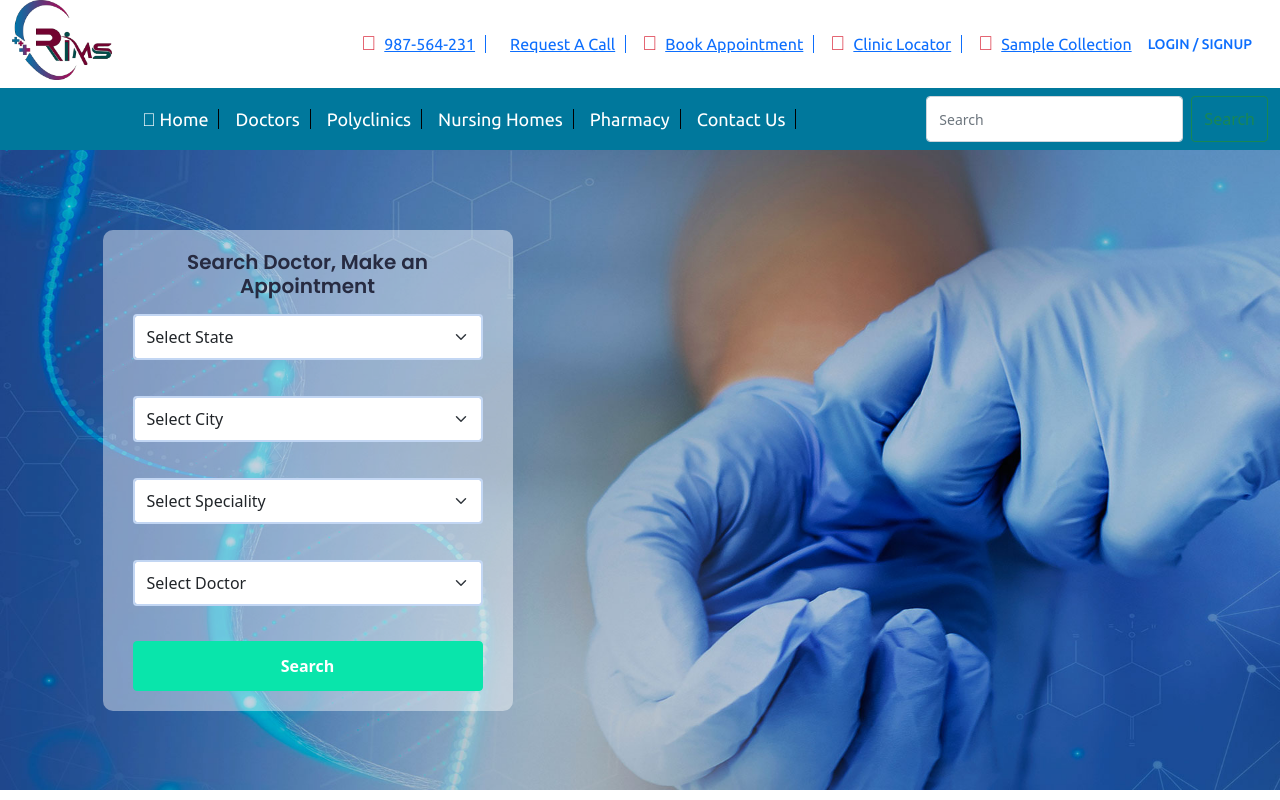
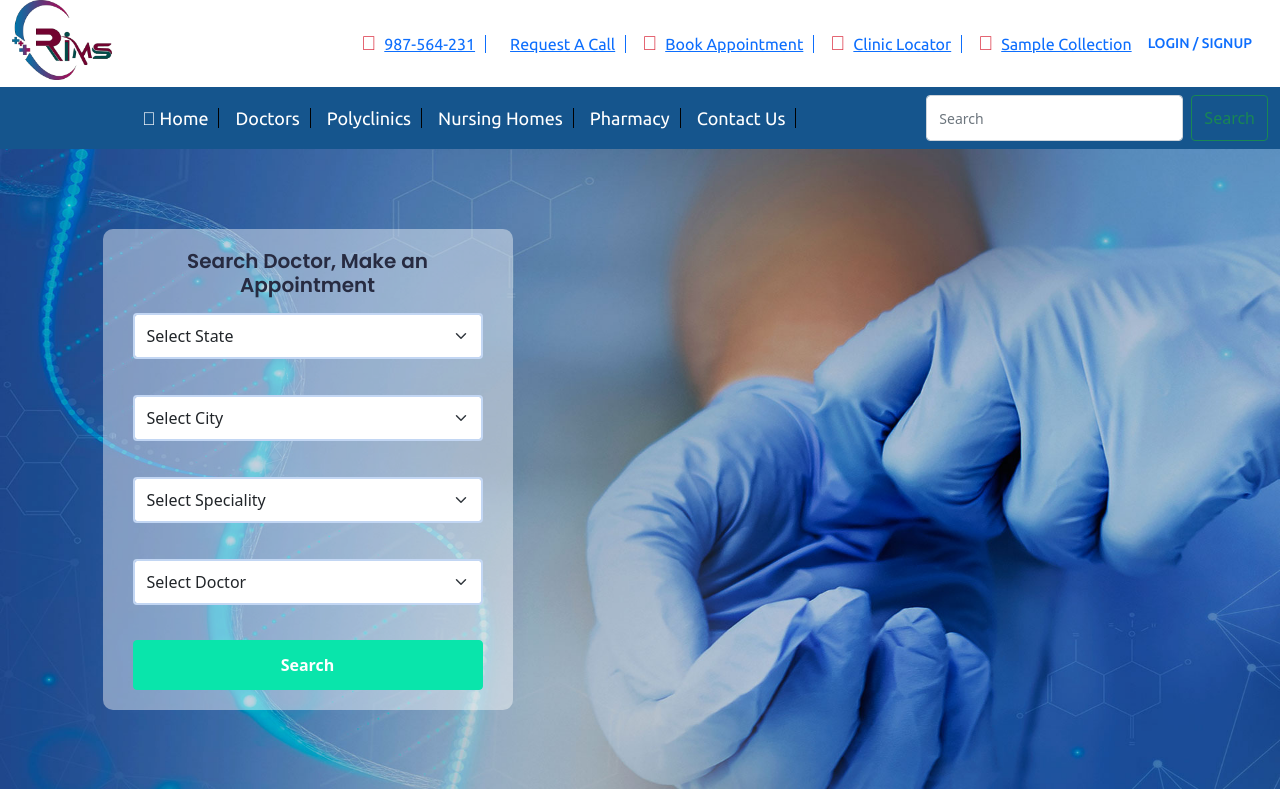
Before and after one commit to Rimsind/rims-main-2.0, a Next.js app: page / in a window 1280 px wide. Shown: the top 800 px of the page. Built offline with nearby package versions, Linux system fonts and the light colour scheme; no server answers; some icons are missing.

Commit message:
Profile Next Update

```diff
--- a/components/common/TestNav.js
+++ b/components/common/TestNav.js
@@ -35,6 +35,7 @@ const TestNav = () => {
                 />
               </a>
             </div>
+
             <div className="topbar-right-items d-flex justify-content-between align-items-center">
               <div className="topbar-items item-none">
                 <a className="items-icon me-3 fs-6" href="#">
--- a/public/user_assets/css/main.css
+++ b/public/user_assets/css/main.css
@@ -179,7 +179,7 @@ ul {
   box-shadow: -2px 2px 2px -1px #0000001a;
 }
 .header li.logged-item .dropdown-menu {
-  z-index: 9999;
+  z-index: 9999 !important;
 }
 
 .header li.logged-item .dropdown-menu .user-header {
@@ -320,8 +320,14 @@ ul {
   }
 }
 
+.brand-logo a {
+  color: #15558d;
+  font-size: 18px;
+  font-weight: 600;
+}
+
 nav.custom-bg {
-  background-color: #00789c;
+  background-color: #15558d;
 }
 
 li.nav-item a.navbar-link,
```
Also changed, not shown: public/user_assets/css/style.css.
